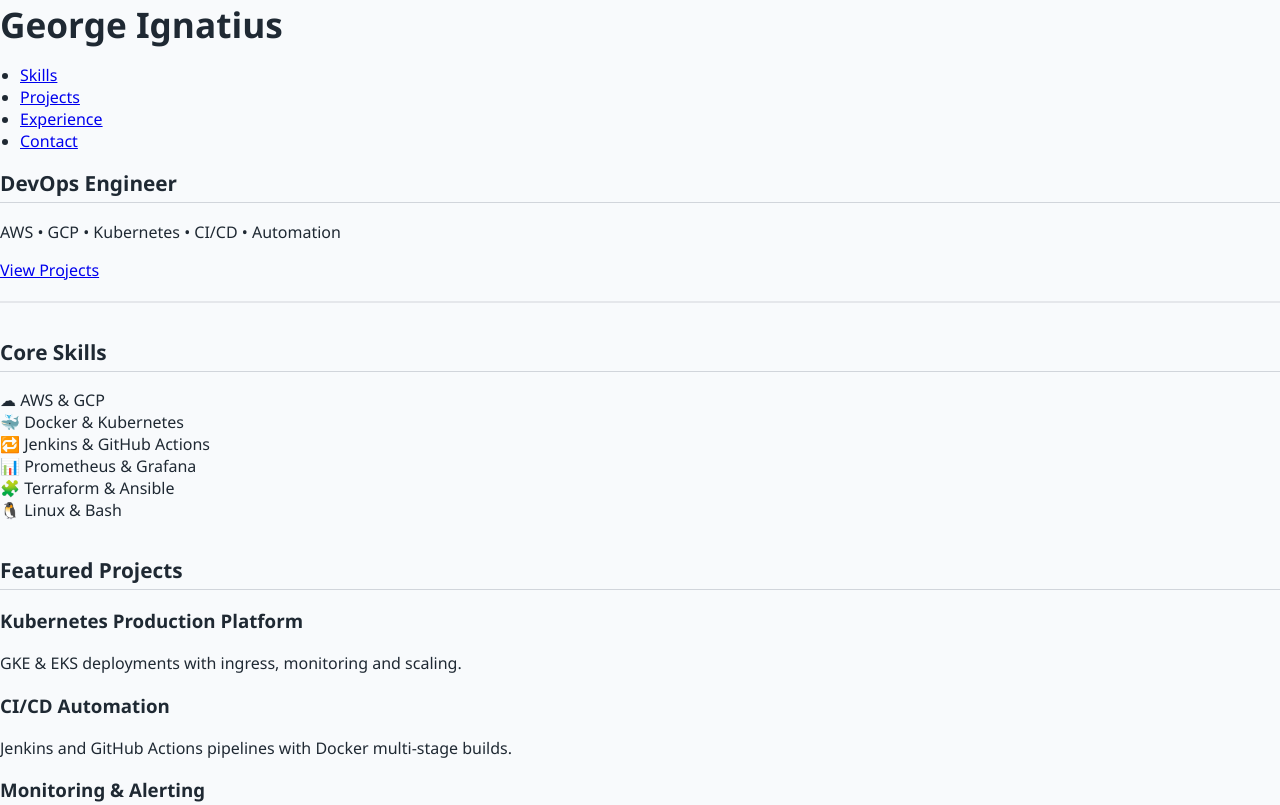
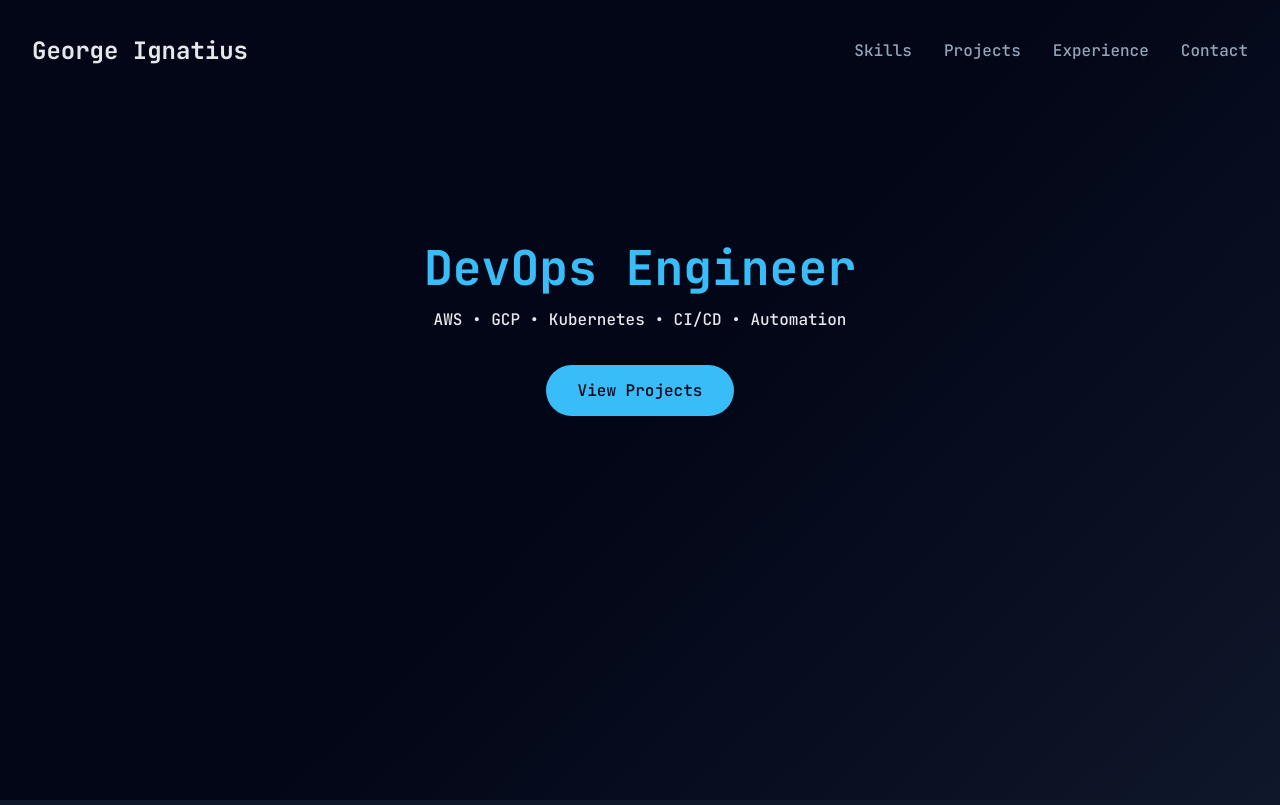
Before and after one commit to george-ignatius/george-ignatius.github.io, a plain HTML site: page portfolio/index.html in a window 1280 px wide. Shown: the top 805 px of the page. Drawn offline with Linux system fonts and the light colour scheme.

Commit message:
Update style.css

```diff
--- a/portfolio/style.css
+++ b/portfolio/style.css
@@ -1,81 +1,109 @@
-body {
-  font-family: "Segoe UI", Arial, sans-serif;
-  background-color: #f8fafc;
-  color: #1f2933;
+* {
   margin: 0;
+  padding: 0;
+  box-sizing: border-box;
+  font-family: 'JetBrains Mono', monospace;
 }
 
-.container {
-  max-width: 900px;
-  margin: auto;
-  padding: 40px 20px;
+body {
+  background: #0f172a;
+  color: #e5e7eb;
+  line-height: 1.6;
 }
 
-header {
-  border-bottom: 2px solid #e5e7eb;
-  padding-bottom: 20px;
+.hero {
+  min-height: 100vh;
+  background: linear-gradient(135deg, #020617, #020617, #0f172a);
+  padding: 2rem;
 }
 
-header h1 {
-  margin: 0;
-  font-size: 2.2rem;
+nav {
+  display: flex;
+  justify-content: space-between;
+  align-items: center;
 }
 
-.title {
-  color: #475569;
-  font-size: 1.1rem;
+nav ul {
+  display: flex;
+  gap: 2rem;
+  list-style: none;
 }
 
-.contact {
-  margin-top: 10px;
-  display: flex;
-  flex-wrap: wrap;
-  gap: 15px;
-  font-size: 0.95rem;
+nav a {
+  color: #94a3b8;
+  text-decoration: none;
 }
 
-.contact a {
-  text-decoration: none;
-  color: #2563eb;
+nav a:hover {
+  color: #38bdf8;
 }
 
-section {
-  margin-top: 35px;
+.hero-text {
+  margin-top: 20vh;
+  text-align: center;
 }
 
-h2 {
-  font-size: 1.3rem;
-  border-bottom: 1px solid #d1d5db;
-  padding-bottom: 5px;
+.hero-text h2 {
+  font-size: 3rem;
+  color: #38bdf8;
 }
 
-.skills-grid {
+.btn {
+  display: inline-block;
+  margin-top: 2rem;
+  padding: 0.8rem 2rem;
+  border-radius: 30px;
+  background: #38bdf8;
+  color: #020617;
+  text-decoration: none;
+  transition: transform 0.3s;
+}
+
+.btn:hover {
+  transform: scale(1.05);
+}
+
+.section {
+  padding: 4rem 2rem;
+  max-width: 1100px;
+  margin: auto;
+}
+
+.section h2 {
+  text-align: center;
+  margin-bottom: 3rem;
+}
+
+.dark {
+  background: #020617;
+}
+
+.grid {
   display: grid;
   grid-template-columns: repeat(auto-fit, minmax(250px, 1fr));
-  gap: 15px;
+  gap: 2rem;
 }
 
-.skills-grid h3 {
-  margin-bottom: 5px;
-  font-size: 1rem;
+.card {
+  background: rgba(255,255,255,0.05);
+  backdrop-filter: blur(10px);
+  padding: 2rem;
+  border-radius: 20px;
+  transition: transform 0.3s, box-shadow 0.3s;
 }
 
-.job, .project {
-  margin-top: 15px;
+.card:hover {
+  transform: translateY(-10px);
+  box-shadow: 0 10px 30px rgba(56,189,248,0.3);
 }
 
-.company {
-  font-size: 0.95rem;
-  color: #475569;
-}
-
-ul {
-  padding-left: 20px;
+.timeline-item span {
+  color: #38bdf8;
+  font-size: 0.9rem;
 }
 
 footer {
-  margin-top: 50px;
   text-align: center;
-  font-size: 0.85rem;
-  color: #64748b;
+  padding: 3rem 1rem;
+  background: #020617;
 }
```
